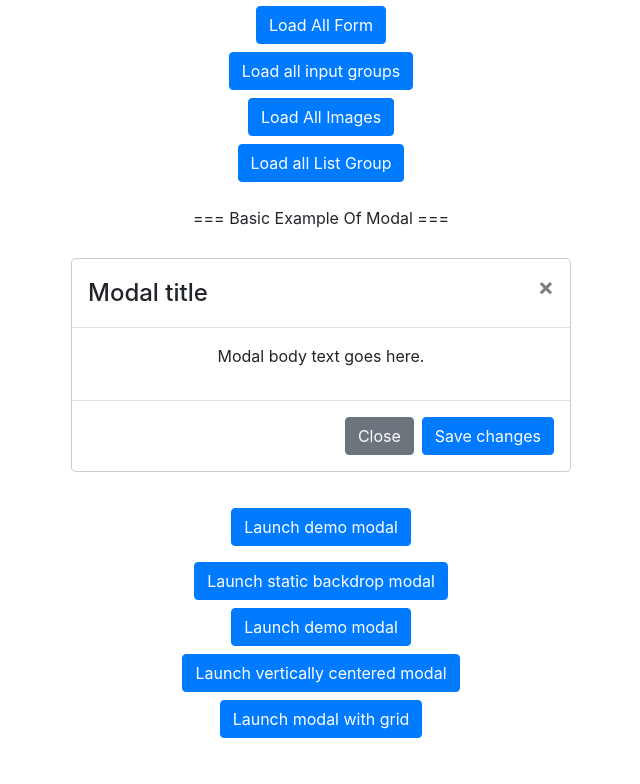
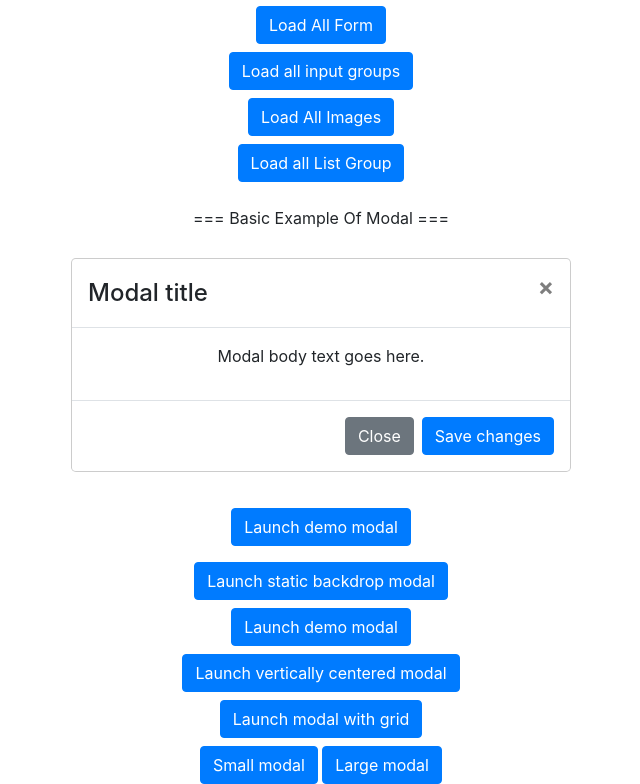
Before and after one commit to Khwajapasha/Boosrtrap-Practice, a React (Create React App) app: page / in a window 1280 px wide. Shown: the part 370-1154 px from the top of the page, without its empty margins (319-959 px from the left). Before the commit the page ends 1108 px from the top, so only its background shows below. Built offline with nearby package versions, Linux system fonts and the light colour scheme.

Commit message:
Madal sizes optional

```diff
--- a/src/Component/MainBodySection/ModalComponent/AllModal.jsx
+++ b/src/Component/MainBodySection/ModalComponent/AllModal.jsx
@@ -5,6 +5,7 @@ import { ModalStaticBackdrop } from "./ModalStaticBackdrop";
 import { ModalWithoutAnimation } from "./ModalWithoutAnimation";
 import { ModalVerticallyCenter } from "./ModalVerticallyAlignCenter/ModalVerticallyCenter";
 import { ModalWithGrid } from "./ModalWithGrid/ModalWithGrid";
+import { ModalOptionalSize } from "./ModalOptionalSize";
 
 export const AllModal = () => {
   return (
@@ -15,6 +16,7 @@ export const AllModal = () => {
       <ModalWithoutAnimation />
       <ModalVerticallyCenter />
       <ModalWithGrid />
+      <ModalOptionalSize />
     </div>
   );
 };
--- /dev/null
+++ b/src/Component/MainBodySection/ModalComponent/ModalOptionalSize.jsx
@@ -0,0 +1,42 @@
+import React, { useState } from "react";
+import { Button, Modal } from "react-bootstrap";
+export const ModalOptionalSize = () => {
+  const [smShow, setSmShow] = useState(false);
+  const [lgShow, setLgShow] = useState(false);
+  return (
+    <div>
+      <Button onClick={() => setSmShow(true)} className="mt-2">
+        Small modal
+      </Button>{" "}
+      <Button onClick={() => setLgShow(true)} className="mt-2">
+        Large modal
+      </Button>
+      <Modal
+        size="sm"
+        show={smShow}
+        onHide={() => setSmShow(false)}
+        aria-labelledby="example-modal-sizes-title-sm"
+      >
+        <Modal.Header closeButton>
+          <Modal.Title id="example-modal-sizes-title-sm">
+            Small Modal
+          </Modal.Title>
+        </Modal.Header>
+        <Modal.Body>...</Modal.Body>
+      </Modal>
+      <Modal
+        size="lg"
+        show={lgShow}
+        onHide={() => setLgShow(false)}
+        aria-labelledby="example-modal-sizes-title-lg"
+      >
+        <Modal.Header closeButton>
+          <Modal.Title id="example-modal-sizes-title-lg">
+            Large Modal
+          </Modal.Title>
+        </Modal.Header>
+        <Modal.Body>...</Modal.Body>
+      </Modal>
+    </div>
+  );
+};
```
